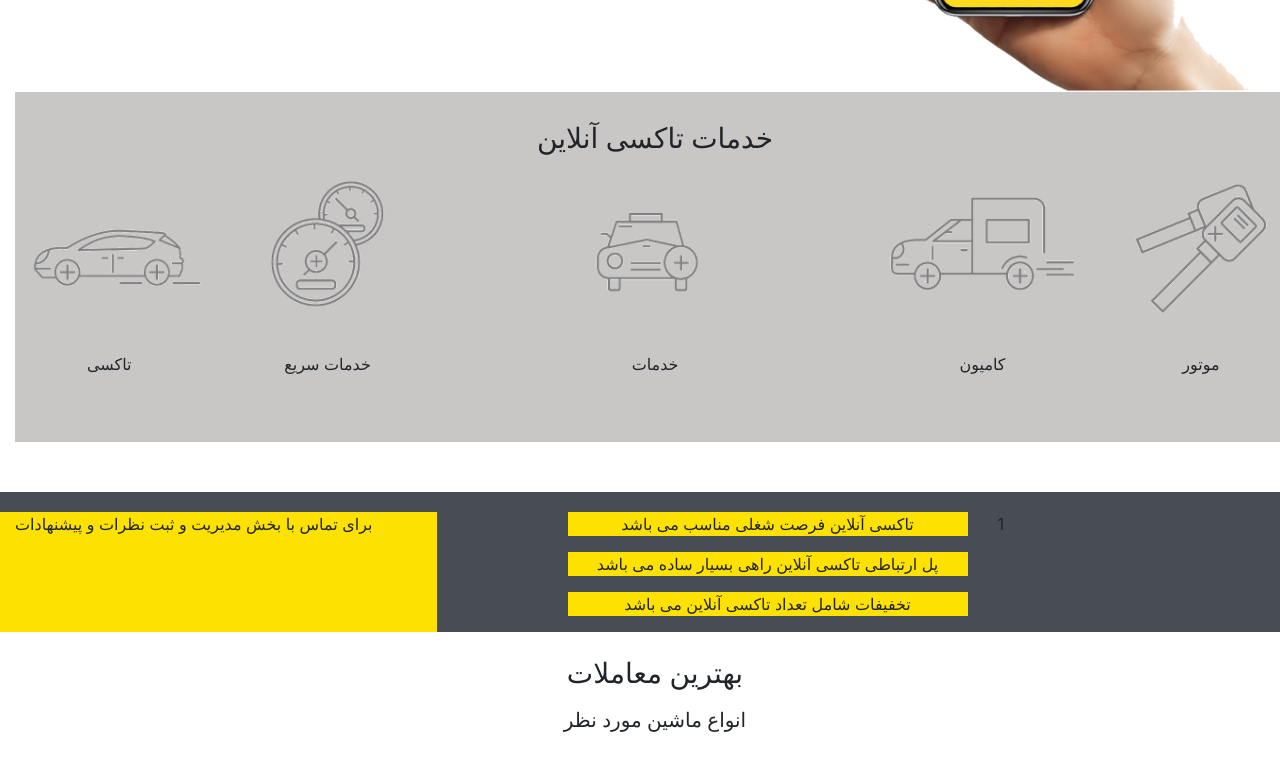
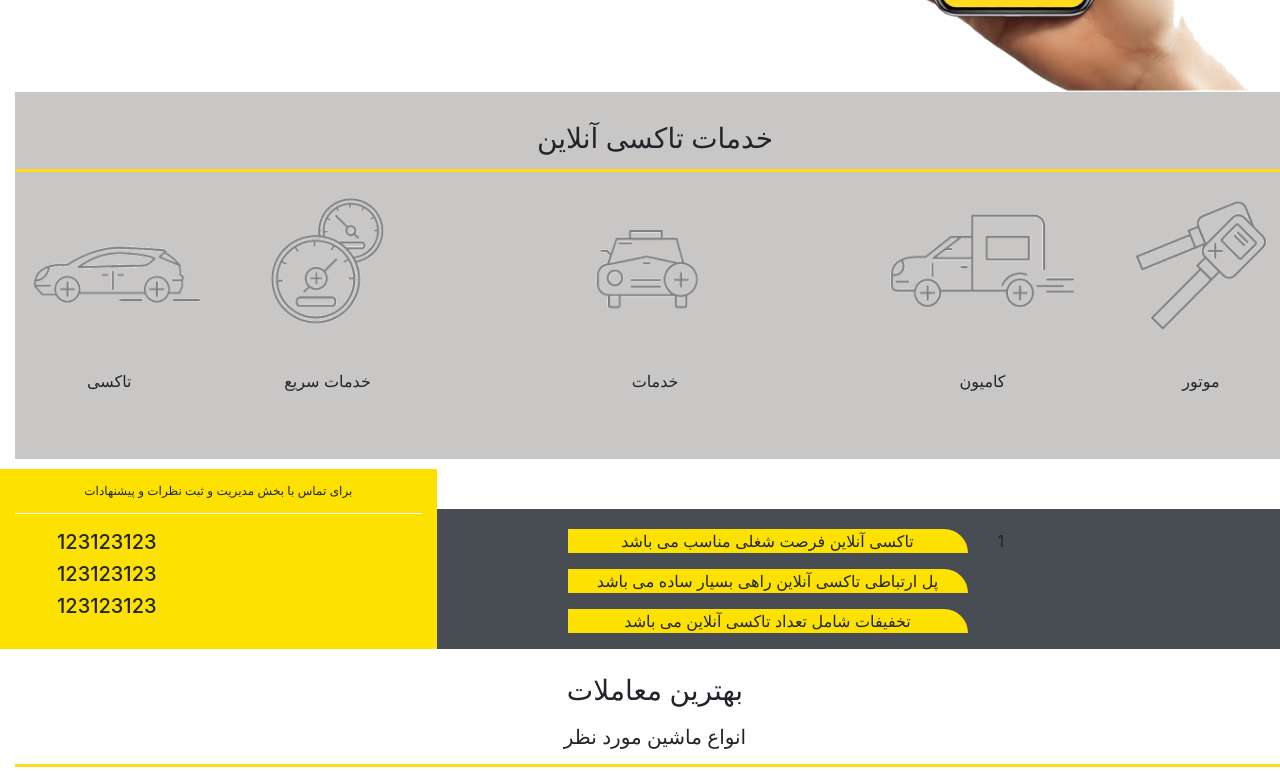
Before and after one commit to Masoume-vesali1993/taxi-online, a plain HTML site: page index.html in a window 1280 px wide. Shown: the part 2289-3060 px from the top of the page. Drawn offline with nearby package versions, Linux system fonts and the light colour scheme.

Commit message:
add style in box

```diff
--- a/css/style.css
+++ b/css/style.css
@@ -120,6 +120,8 @@
 }
 #bg-col h3{
     padding-top: 30px;
+    border-bottom: 3px solid #ffda1f;
+    padding-bottom: 14px;
 }
 #text-sttt{
     padding-bottom: 50px;
@@ -127,6 +129,7 @@
 #text__center{
     background-color: #fde100;
     width: 400px;
+    border-radius: 0 100px 0 0;
 }
 #bg-part{
     background-color: #474d53;
@@ -137,6 +140,16 @@
 }
 #part-gg{
     background-color: #fde100;
+    margin-top: -60px;
+}
+#part-hh h5{
+    padding-left: 42px;
+}
+#part-gg p{
+    text-align: center;
+    font-size: 12px;
+    padding: 13px 0;
+    border-bottom: 1px solid #fff;
 }
 #tt-img img{
     border-radius: 75px;
@@ -147,11 +160,15 @@
 #stt-p{
     padding-top: 25px;
 }
+#stt-p h5{
+    border-bottom: 3px solid #ffda1f;
+    padding-bottom: 15px;
+}
 #stt-p h3{
     padding-bottom: 10px;
 }
 #bg-text{
-    background-color: #bdb8a0;
+    /* background-color: #bdb8a0; */
 }
 #bg-text a{
     background: #000;
--- a/index.html
+++ b/index.html
@@ -191,6 +191,11 @@
         </div>
         <div class="col-4" id="part-gg">
           <p>برای تماس با بخش مدیریت و ثبت نظرات و پیشنهادات</p>
+          <div id="part-hh">
+          <h5>123123123</h5>
+          <h5>123123123</h5>
+          <h5>123123123</h5>
+         </div>
         </div>
       </div>
       <!-- ****************************nextpart****************** -->
```
